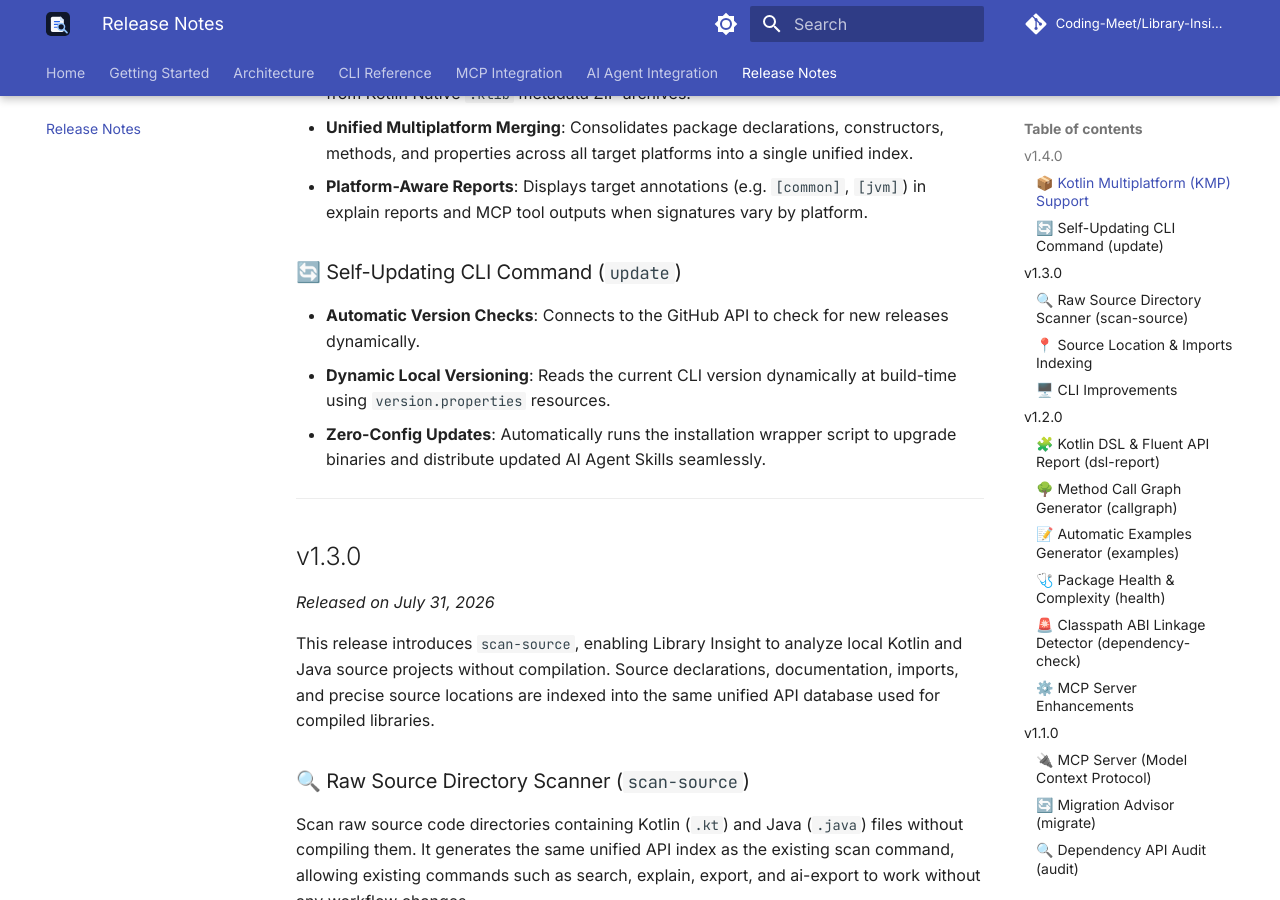
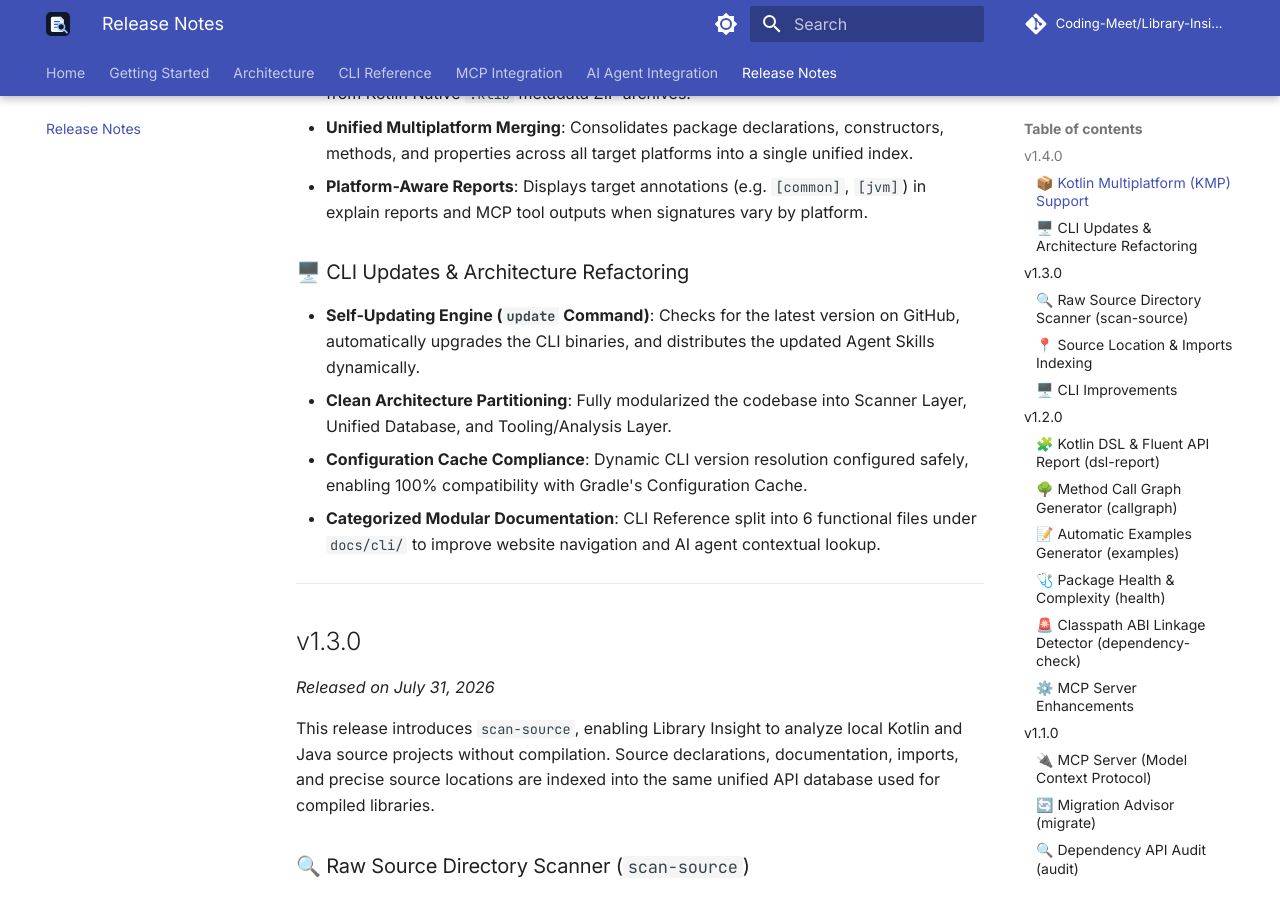
Before and after one commit to Coding-Meet/Library-Insight, an MkDocs documentation site: the page built from docs/releases.md, in a window 1280 px wide and 900 px high, scrolled down 570 px. Built offline with MkDocs 1.6.1 and Material for MkDocs 9.7.7, drawn with Linux system fonts in a browser that asks for light colours; comment, search, counter and statistics services are not loaded.

Commit message:
docs: Expand v1.4.0 release notes with self-updating, modularization, and docs split details

```diff
--- a/docs/releases.md
+++ b/docs/releases.md
@@ -17,11 +17,12 @@ This release introduces first-class Kotlin Multiplatform (KMP) support to downlo
 - **Unified Multiplatform Merging**: Consolidates package declarations, constructors, methods, and properties across all target platforms into a single unified index.
 - **Platform-Aware Reports**: Displays target annotations (e.g. `[common]`, `[jvm]`) in explain reports and MCP tool outputs when signatures vary by platform.
 
-### 🔄 Self-Updating CLI Command (`update`)
+### 🖥️ CLI Updates & Architecture Refactoring
 
-- **Automatic Version Checks**: Connects to the GitHub API to check for new releases dynamically.
-- **Dynamic Local Versioning**: Reads the current CLI version dynamically at build-time using `version.properties` resources.
-- **Zero-Config Updates**: Automatically runs the installation wrapper script to upgrade binaries and distribute updated AI Agent Skills seamlessly.
+- **Self-Updating Engine (`update` Command)**: Checks for the latest version on GitHub, automatically upgrades the CLI binaries, and distributes the updated Agent Skills dynamically.
+- **Clean Architecture Partitioning**: Fully modularized the codebase into Scanner Layer, Unified Database, and Tooling/Analysis Layer.
+- **Configuration Cache Compliance**: Dynamic CLI version resolution configured safely, enabling 100% compatibility with Gradle's Configuration Cache.
+- **Categorized Modular Documentation**: CLI Reference split into 6 functional files under `docs/cli/` to improve website navigation and AI agent contextual lookup.
 
 ---
 
```
